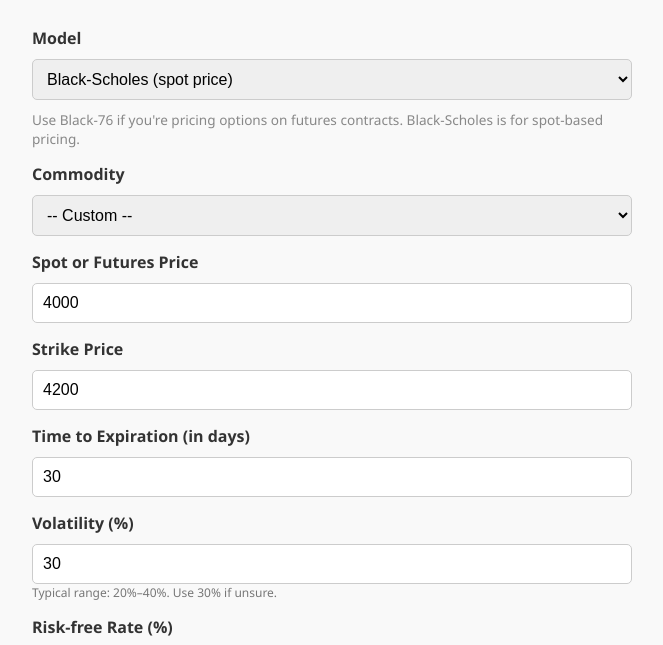
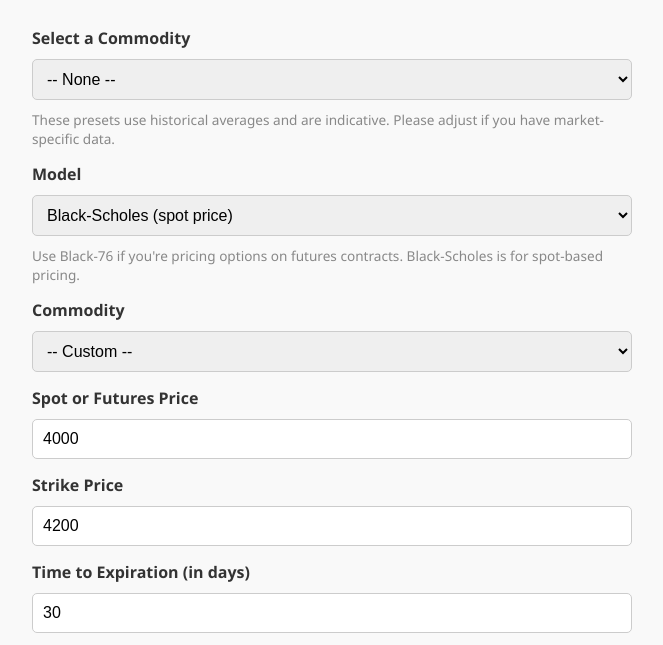
Before and after one commit to MartinColaF/commodity-options-calculator, a plain HTML site: page index.html in a window 1280 px wide. Shown: the part 76-721 px from the top of the page, without its empty margins (308-971 px from the left). Drawn offline with nearby package versions, Linux system fonts and the light colour scheme.

Commit message:
Update index.html

```diff
--- a/index.html
+++ b/index.html
@@ -93,6 +93,20 @@
 
   <h2>Commodity Options Calculator</h2>
 
+ <label for="preset">Select a Commodity</label>
+  <select id="preset" onchange="applyPreset()">
+    <option value="">-- None --</option>
+    <option value="gold">Gold</option>
+    <option value="oil">Oil</option>
+    <option value="wheat">Wheat</option>
+    <option value="cocoa">Cocoa</option>
+    <option value="coffee">Coffee</option>
+    <option value="corn">Corn</option>
+    <option value="soybean">Soybean</option>
+    <option value="sugar">Sugar</option>
+  </select>
+  <div class="note">These presets use historical averages and are indicative. Please adjust if you have market-specific data.</div>
+
   <label for="model">Model</label>
   <select id="model">
     <option value="black-scholes">Black-Scholes (spot price)</option>
@@ -155,6 +169,22 @@
       }
     }
 
+function applyPreset() {
+      const presets = {
+        gold: { vol: 15, rate: 4.5, yield: 0.1 },
+        oil: { vol: 35, rate: 4.5, yield: 4 },
+        wheat: { vol: 30, rate: 4.5, yield: 3 },
+        cocoa: { vol: 40, rate: 4.5, yield: 1 },
+        coffee: { vol: 45, rate: 4.5, yield: 1.5 },
+        corn: { vol: 28, rate: 4.5, yield: 2.5 },
+        soybean: { vol: 25, rate: 4.5, yield: 2.5 },
+        sugar: { vol: 40, rate: 4.5, yield: 2 }
+      };
+      const selected = document.getElementById("preset").value;
+      if (presets[selected]) {
+        document.getElementById("vol").value = presets[selected].vol;
+}
+
     let chart;
 
     function calculateOptions() {
@@ -163,7 +193,6 @@
       const K = parseFloat(document.getElementById("strike").value);
       const T_days = parseFloat(document.getElementById("time").value);
       const T = T_days / 365;
-      const vol = parseFloat(document.getElementById("vol").value) / 100;
       const r = parseFloat(document.getElementById("rate").value) / 100;
       const q = parseFloat(document.getElementById("yield").value) / 100;
 
```
